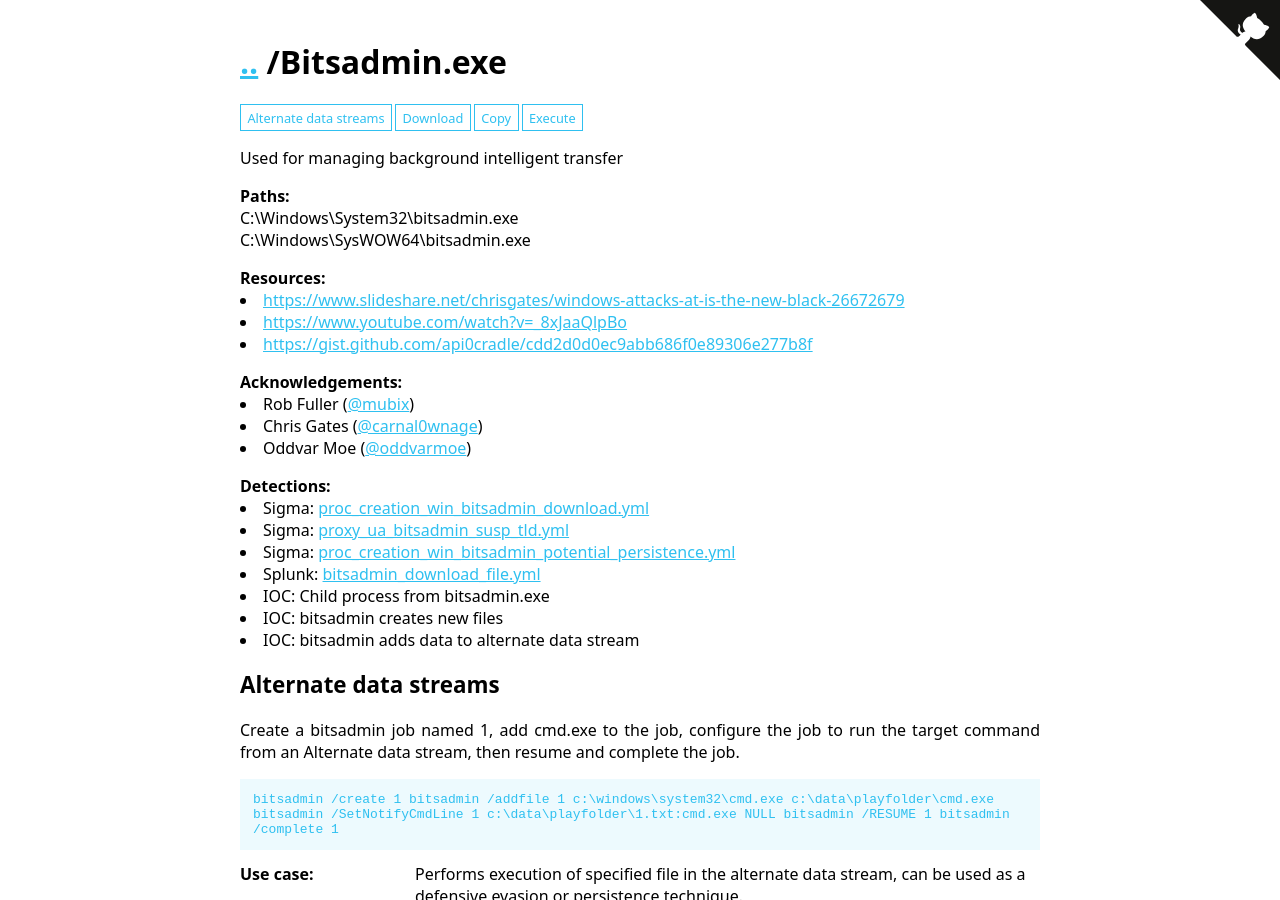
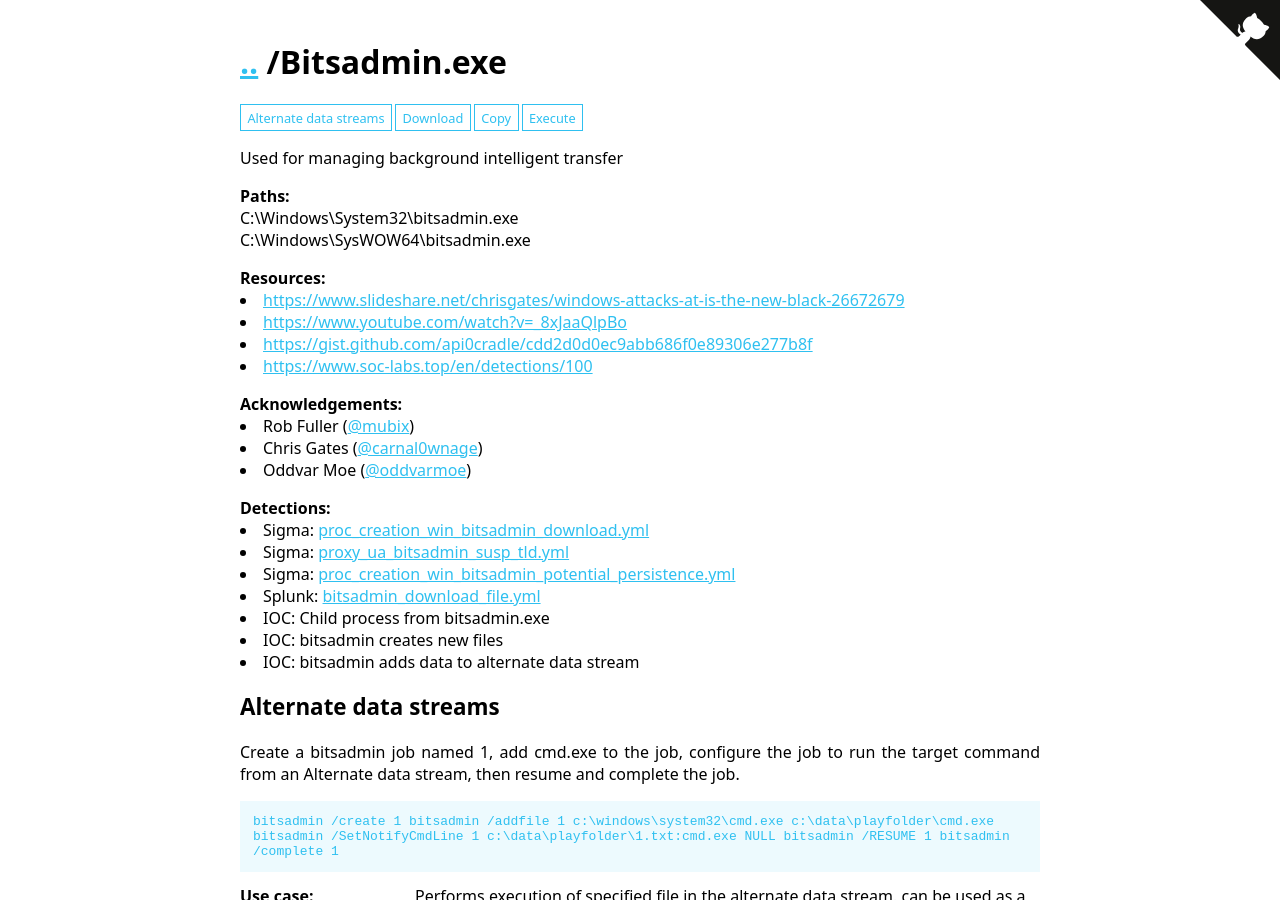
Before and after one commit to LOLBAS-Project/LOLBAS-Project.github.io, a Jekyll site: the page built from _lolbas/Binaries/Bitsadmin.md, in a window 1280 px wide and 900 px high. Built offline with Jekyll 4.4.1, drawn with Linux system fonts in a browser that asks for light colours; part of the change alters nothing that is shown.

Commit message:
Applying update LOLBAS-Project/LOLBAS@803118bda7da1024a420a6c0f0000d460be9877d

```diff
--- a/_lolbas/Binaries/Bitsadmin.md
+++ b/_lolbas/Binaries/Bitsadmin.md
@@ -49,6 +49,7 @@ Resources:
   - Link: https://www.slideshare.net/chrisgates/windows-attacks-at-is-the-new-black-26672679
   - Link: https://www.youtube.com/watch?v=_8xJaaQlpBo
   - Link: https://gist.github.com/api0cradle/cdd2d0d0ec9abb686f0e89306e277b8f
+  - Link: https://www.soc-labs.top/en/detections/100
 Acknowledgement:
   - Person: Rob Fuller
     Handle: '@mubix'
```
